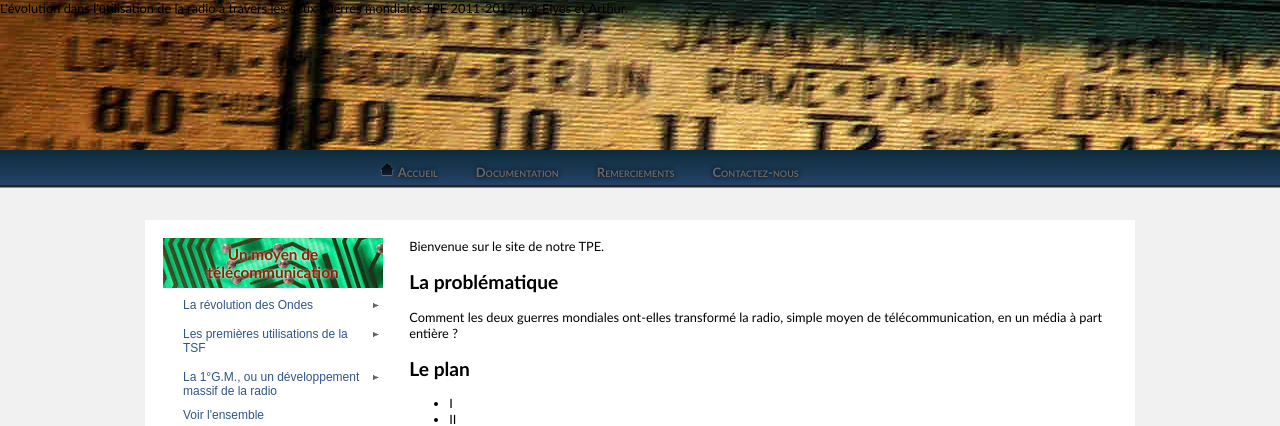
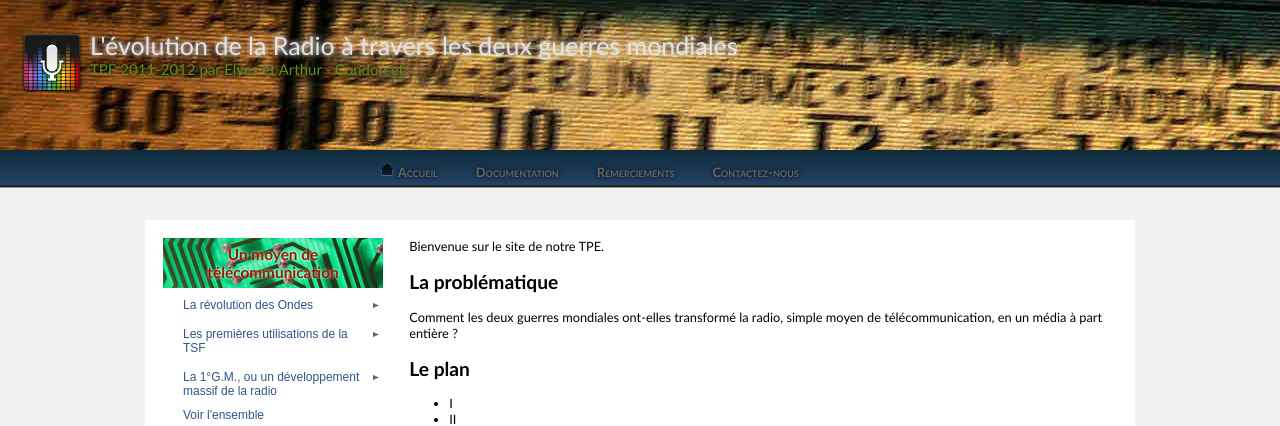
Before and after one commit to tpe-radio/Site-TPE, a PHP site: page / in a window 1280 px wide. Shown: the top 426 px of the page. Run offline with PHP 8.4, Linux system fonts and the light colour scheme.

Commit message:
Ajout de quelques améliorations graphiques, et dans le code

```diff
--- a/includes/footer/footer.php
+++ b/includes/footer/footer.php
@@ -1,4 +1,7 @@
 <footer>
+        <div class="radiof">
+            <img src="images/radio_footer.png" alt="image de radio"/>
+        </div>
         <?php
 
             function footerW3C ($url) { /*Adaptation de l'url envoyé au W3C VALIDATOR*/
@@ -15,4 +18,8 @@
         <p><a href="http://creativecommons.org/licenses/by-nc-sa/3.0/">License Creative Commons 3.0</a> pour le Site de TPE sur la Radio - 2011-2012</p>
         <a rel="license" href="http://creativecommons.org/licenses/by-nc-sa/3.0/"><img alt="Contrat Creative Commons" style="border-width:0" src="http://i.creativecommons.org/l/by-nc-sa/3.0/80x15.png" /></a>
         <a href="http://validator.w3.org/check?uri=http://<?php echo footerW3C($_SERVER['HTTP_HOST'].$_SERVER['REQUEST_URI']) ; ?>" title="Site valide HTML5" id="W3C-footer"><img src="images/w3c_html5.png" alt="Valide HTML5" /></a>
+        <blockquote>
+                    J'adore la télévision. En fermant les yeux, c'est presque aussi bien que la radio.<br />
+                    <a href="http://fr.wikipedia.org/wiki/Pierre-Jean_Vaillard">Pierre-Jean Vaillard</a>
+        </blockquote>
 </footer>
--- a/includes/header/header.php
+++ b/includes/header/header.php
@@ -1,4 +1,10 @@
 <header>
-                L'évolution dans l'utilisation de la radio à travers les deux guerres mondiales
-                TPE 2011-2012, par Elyes et Arthur.
+        <div class="header_text">
+                <p id="header_title">
+                    L'évolution de la Radio à travers les deux guerres mondiales
+                </p>
+                <p id="header_subtitle">
+                    TPE 2011-2012 par Elyes et Arthur - Condorcet
+                </p>
+        </div>
 </header>
--- a/style.css
+++ b/style.css
@@ -16,6 +16,28 @@ header
     height : 150px;
     width : 100%;
     min-width : 1009px;
+}
+div.header_text{
+    background : url("images/fond/header_title.png") no-repeat;
+    padding-left : 70px;
+    height : 70px;
+    position : absolute;
+    top : 30px;
+    left : 20px;
+}
+header p{
+    margin : 0;
+    padding : 0;
+}
+#header_title{
+    color : #e3e3e3;
+    font-size : 25px;
+    text-shadow : 0 0 5px #fff;
+}
+#header_subtitle{
+    color : #588f23;
+    font-size : 15px;
+    text-shadow : 0 0 5px #000;
 }
 
 /*||||||||||||||||||||||||||||||||||||||||||||||||||||||||||||||||||- Onglets -||||||||||||||||||||||||||||||||||||||||||||||||||||||||||||||||||||||||||*/
```
Also changed, not shown: other parts of style.css (+32 -0 lines), images/favicon.png, images/fond/footer_bq.png (added), images/fond/header_title.png (added), images/radio_footer.png (added).
